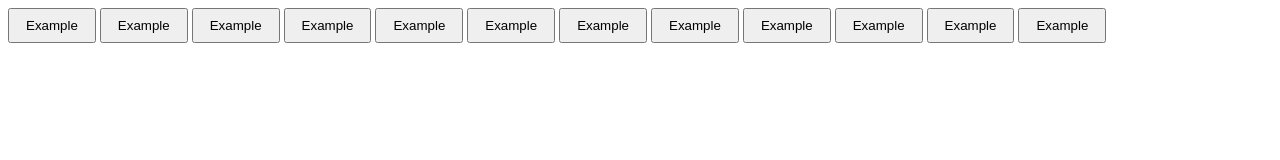
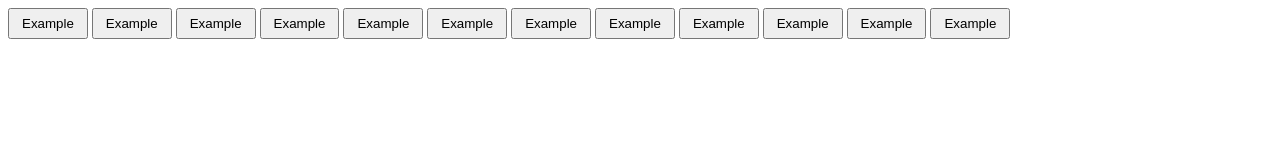
Before and after one commit to DanilBond/html-css-example-1, a plain HTML site: page index.html in a window 1280 px wide. Drawn offline with Linux system fonts and the light colour scheme.

Commit message:
padding edited

```diff
--- a/style.css
+++ b/style.css
@@ -1,3 +1,3 @@
 .Button{
-    padding: 8px 16px;
+    padding: 6px 12px;
 }
```
